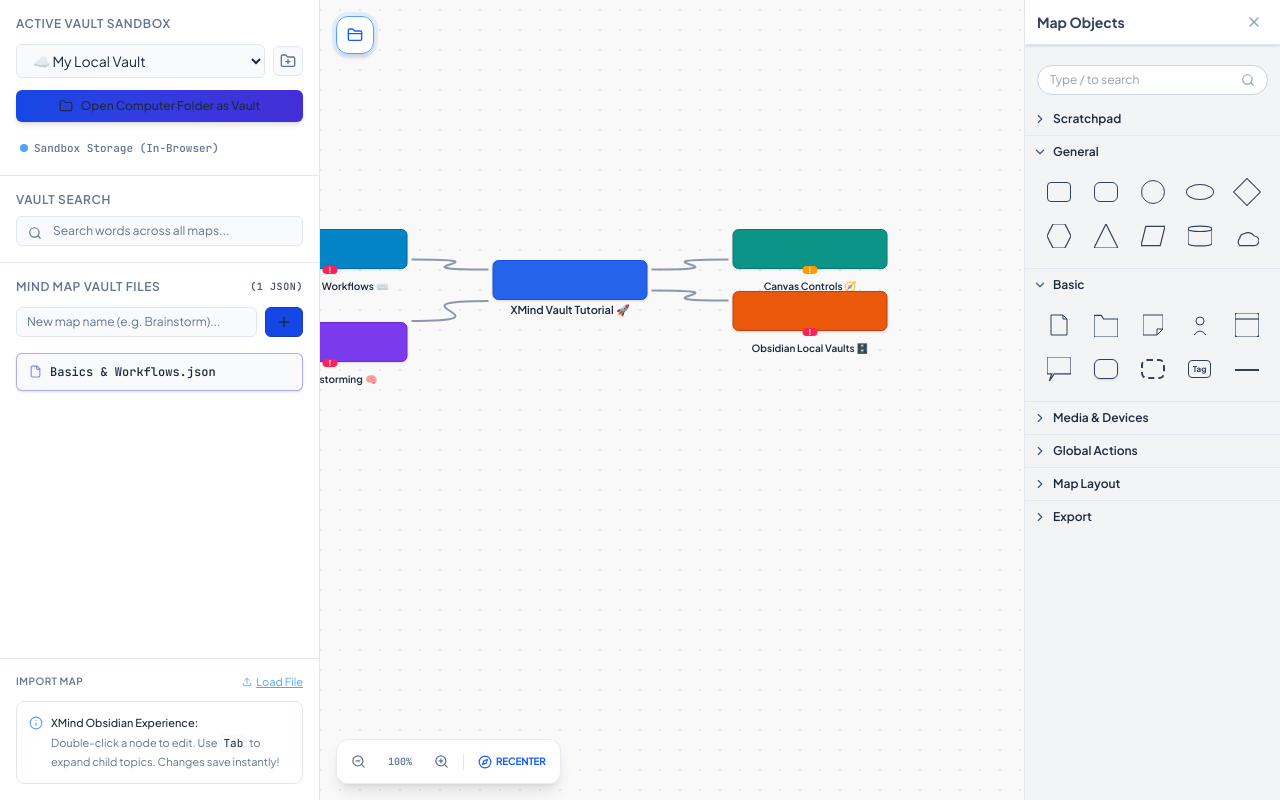
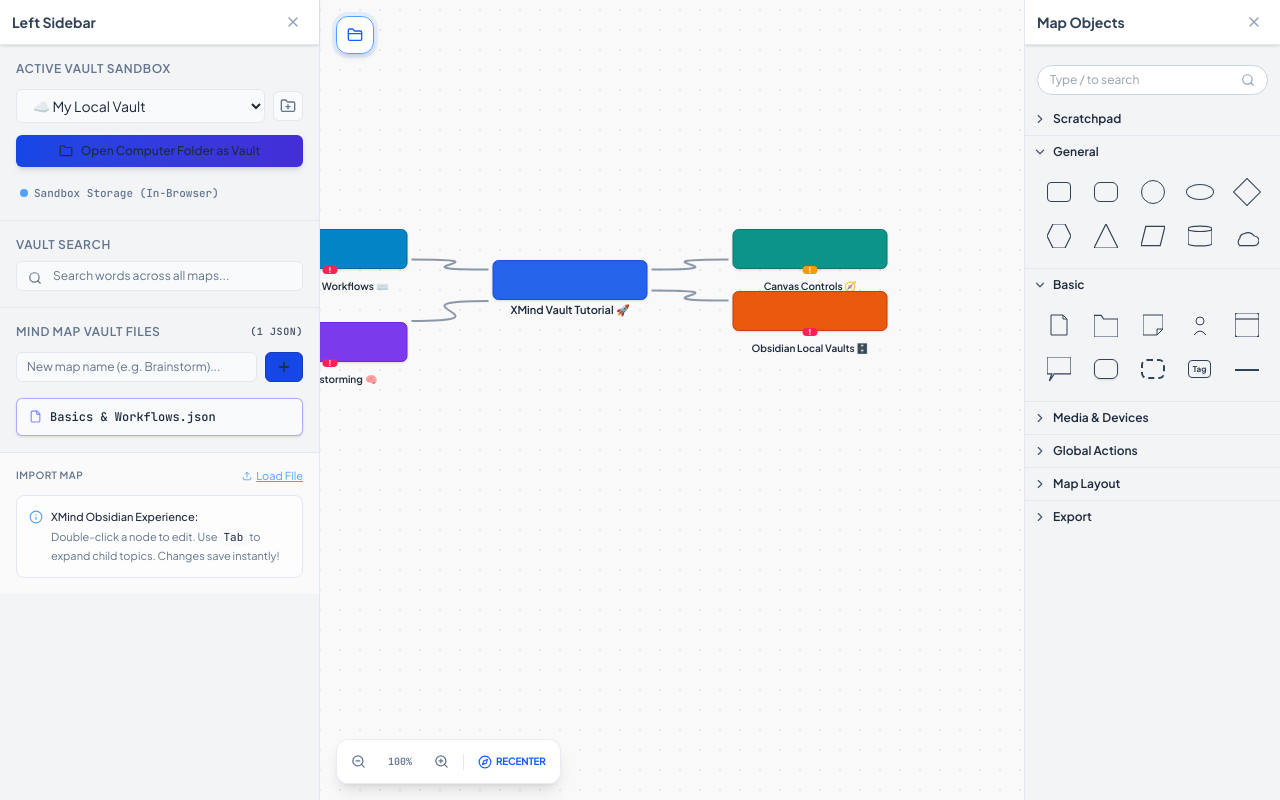
Before and after one commit to Saboor-Hamedi/xmap, a React (Vite) app: page / in a window 1280 px wide. Both pictures are taken after a click on the button 35 px from the left and 35 px from the top of the page. Built offline with nearby package versions, Linux system fonts and the light colour scheme.

Commit message:
Sidebar header consistency + AccordionSection refactor

```diff
--- a/src/components/left/LeftSidebar.tsx
+++ b/src/components/left/LeftSidebar.tsx
@@ -122,21 +122,26 @@ export default function LeftSidebar({
   };
 
   return (
-    <div id="sidebar_container" className="absolute md:relative inset-y-0 left-0 w-72 md:w-80 h-full bg-white border-r border-slate-200 text-slate-800 flex flex-col select-none shadow-2xl md:shadow-none z-50 animate-in slide-in-from-left duration-205">
-      {/* Vault Picker Header */}
-      <div id="vault_picker_header" className="p-4 border-b border-slate-200 flex flex-col gap-3">
-        <div className="flex justify-between items-center">
-          <label className="text-xs font-semibold uppercase tracking-wider text-slate-500">Active Vault Sandbox</label>
+    <div id="sidebar_container" className="absolute md:relative inset-y-0 left-0 w-72 md:w-80 h-full bg-[#f3f4f6] border-r border-slate-200 text-slate-800 flex flex-col select-none shadow-2xl md:shadow-none z-50 animate-in slide-in-from-left duration-205">
+
+      {/* Header matching RightProperties */}
+      <div className="flex items-center justify-between px-3 py-2 border-b border-slate-200 bg-white shrink-0 shadow-sm z-20 sticky top-0">
+        <span className="font-bold text-sm text-slate-700">Left Sidebar</span>
         {onClose && (
           <button
             onClick={onClose}
-              className="md:hidden p-1 hover:bg-slate-50 text-slate-500 hover:text-slate-800 rounded-md transition-colors"
+            className="p-1.5 hover:bg-slate-100 text-slate-400 hover:text-slate-700 rounded-md transition-colors"
             title="Close panel"
           >
-              <X size={15} />
+            <X size={16} />
           </button>
         )}
       </div>
+
+      <div className="flex flex-col overflow-y-auto pb-8 relative">
+      {/* Vault Picker Section */}
+      <div id="vault_picker_header" className="p-4 border-b border-slate-200 flex flex-col gap-3">
+        <label className="text-xs font-semibold uppercase tracking-wider text-slate-500">Active Vault Sandbox</label>
         <div className="flex gap-2 items-center">
           <select
             id="vault_select"
@@ -346,5 +351,6 @@ export default function LeftSidebar({
         </div>
       </div>
       </div>
+    </div>
   );
 }
```
Lines whose indentation alone changed are shown as unchanged.
